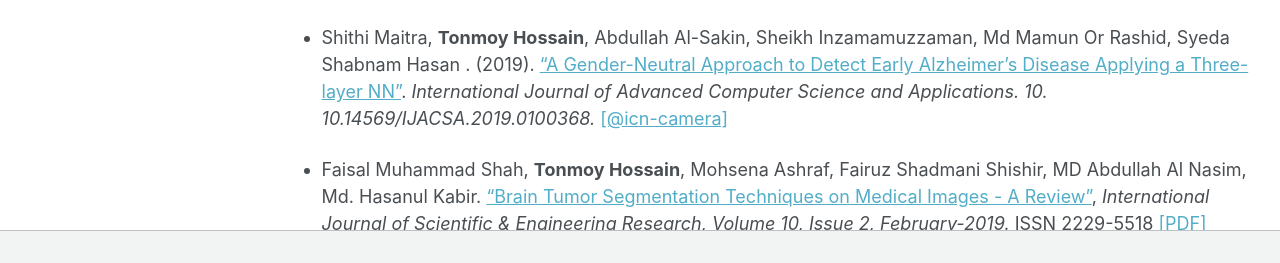
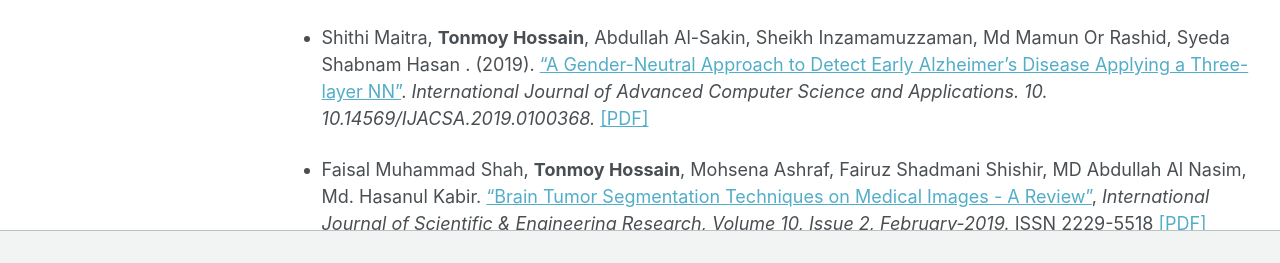
Before and after one commit to shaeekh/shaeekh.github.io, a Jekyll site: the page built from _pages/publications.md, in a window 1280 px wide and 1310 px high, cut to the strip 852-1115 px from the top of the window. Built offline with Jekyll 4.4.1, drawn with Linux system fonts in a browser that asks for light colours; some web fonts are replaced.

Commit message:
Update publications.md

```diff
--- a/_pages/publications.md
+++ b/_pages/publications.md
@@ -25,7 +25,7 @@ an NN: A Data-scientific Approach in Outlier Handling,"](https://ieeexplore.ieee
 
 * **Tonmoy Hossain**, Fairuz Shadmani Shishir, Mohsena Ashraf, MD Abdullah Al Nasim and Faisal Muhammad Shah, ["Brain Tumor Detection Using Convolutional Neural Network,"](https://ieeexplore.ieee.org/document/8934561) <i>1st International Conference on Advances in Science, Engineering and Robotics Technology (ICASERT), Dhaka, Bangladesh, 2019, pp. 1-6, doi: 10.1109/ICASERT.2019.8934561.</i> [[**Presentation**]](https://tonmoy-hossain.github.io/files/conferencePaper_BrainTumorDetection.pdf)
 
-* Shithi Maitra, **Tonmoy Hossain**, Abdullah Al-Sakin, Sheikh Inzamamuzzaman, Md Mamun Or Rashid, Syeda Shabnam Hasan . (2019). ["A Gender-Neutral Approach to Detect Early Alzheimer’s Disease Applying a Three-layer NN"](https://thesai.org/Publications/ViewPaper?Volume=10&Issue=3&Code=ijacsa&SerialNo=68). <i>International Journal of Advanced Computer Science and Applications. 10. 10.14569/IJACSA.2019.0100368.</i> [[@icn-camera]](https://tonmoy-hossain.github.io/files/Alzheimer.pdf)
+* Shithi Maitra, **Tonmoy Hossain**, Abdullah Al-Sakin, Sheikh Inzamamuzzaman, Md Mamun Or Rashid, Syeda Shabnam Hasan . (2019). ["A Gender-Neutral Approach to Detect Early Alzheimer’s Disease Applying a Three-layer NN"](https://thesai.org/Publications/ViewPaper?Volume=10&Issue=3&Code=ijacsa&SerialNo=68). <i>International Journal of Advanced Computer Science and Applications. 10. 10.14569/IJACSA.2019.0100368.</i> [[PDF]](https://tonmoy-hossain.github.io/files/Alzheimer.pdf)
 
 * Faisal Muhammad Shah, **Tonmoy Hossain**, Mohsena Ashraf, Fairuz Shadmani Shishir, MD Abdullah Al Nasim, Md. Hasanul Kabir. ["Brain Tumor Segmentation Techniques on Medical Images - A Review"](https://www.ijser.org/onlineResearchPaperViewer.aspx?Brain-Tumor-Segmentation-Techniques-on-Medical-Images-A-Review.pdf), <i>International Journal of Scientific & Engineering Research, Volume 10, Issue 2, February-2019.</i>
 ISSN 2229-5518 [[PDF]](https://tonmoy-hossain.github.io/files/segmentationReview.pdf)
```
